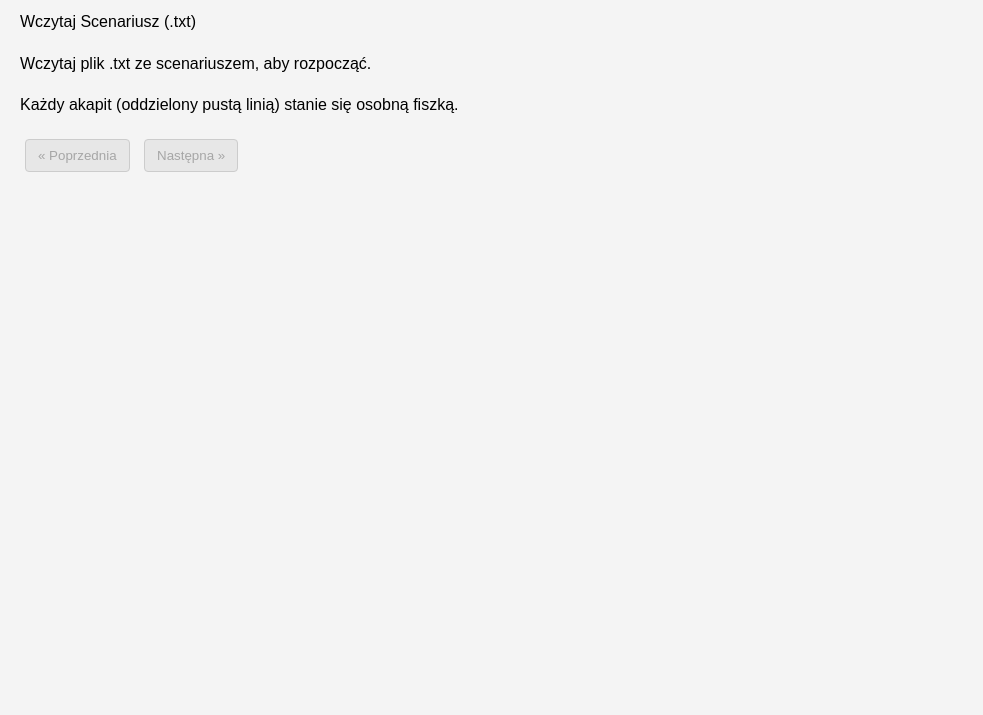
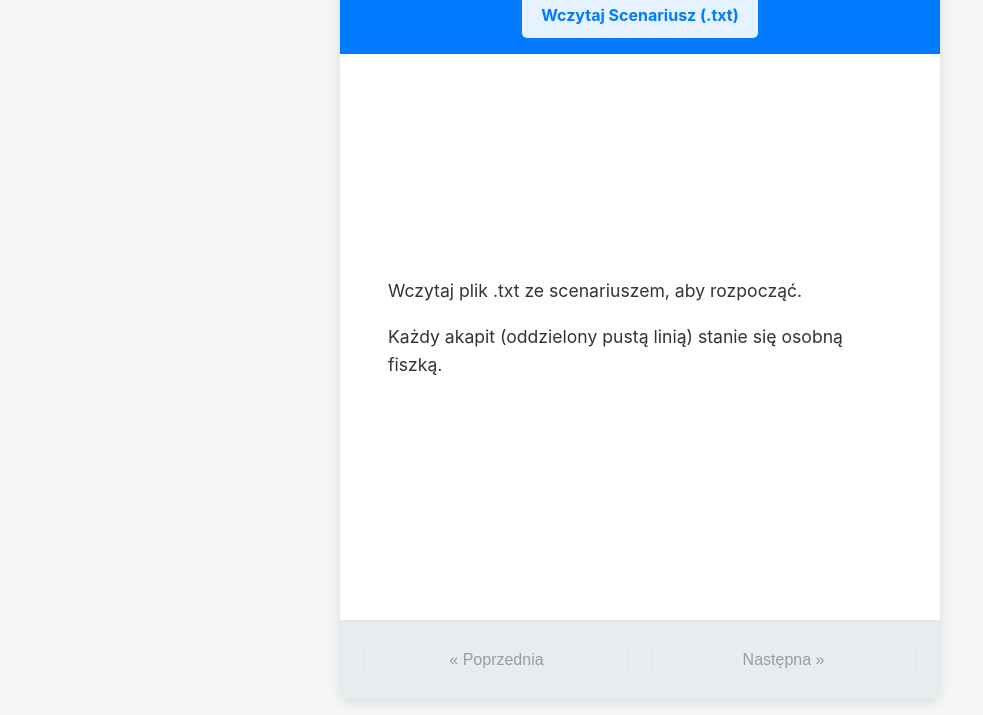
Before and after one commit to SaneFungus/Aktor-App, a plain HTML site: page index.html in a window 1280 px wide. Shown: the part 85-800 px from the top of the page, without its empty margins (0-983 px from the left). Drawn offline with Linux system fonts and the light colour scheme.

Commit message:
Update style.css

```diff
--- a/style.css
+++ b/style.css
@@ -1,117 +1,163 @@
-body {
-    font-family: sans-serif;
-    line-height: 1.6;
-    margin: 20px;
-    background-color: #f4f4f4;
+:root {
+    --primary-color: #007bff;
+    --background-color: #f4f7f6;
+    --card-background: #ffffff;
+    --text-color: #333333;
+    --button-bg: #e9ecef;
+    --button-text: #495057;
+    --border-color: #dee2e6;
 }
 
-h1, h2, h3 {
-    color: #333;
+* {
+    box-sizing: border-box;
+    margin: 0;
+    padding: 0;
 }
 
-.controls {
-    background-color: #fff;
-    padding: 15px;
-    border-radius: 5px;
-    margin-bottom: 20px;
-    box-shadow: 0 2px 4px rgba(0,0,0,0.1);
+html {
+    font-size: 100%; /* 16px by default */
 }
 
-.controls > div {
-    margin-bottom: 15px;
-    padding-bottom: 15px;
-    border-bottom: 1px solid #eee;
+body {
+    font-family: -apple-system, BlinkMacSystemFont, "Segoe UI", Roboto, Helvetica, Arial, sans-serif;
+    line-height: 1.6;
+    background-color: var(--background-color);
+    color: var(--text-color);
+    display: flex;
+    justify-content: center;
+    min-height: 100vh;
+    padding: 1rem;
 }
 
-.controls > div:last-child {
-    border-bottom: none;
-    margin-bottom: 0;
-    padding-bottom: 0;
+.app-container {
+    width: 100%;
+    max-width: 600px; /* Ograniczenie szerokości na większych ekranach */
+    display: flex;
+    flex-direction: column;
+    background-color: var(--card-background);
+    box-shadow: 0 4px 12px rgba(0, 0, 0, 0.1);
+    border-radius: 8px;
+    overflow: hidden; /* Zapobiega wychodzeniu cienia poza zaokrąglenia */
 }
 
-button, input[type="file"] {
-    padding: 8px 12px;
-    margin: 5px;
-    border: 1px solid #ccc;
-    border-radius: 4px;
-    cursor: pointer;
-    background-color: #e7e7e7;
+.app-header {
+    padding: 1rem 1.5rem;
+    background-color: var(--primary-color);
+    color: white;
+    text-align: center;
 }
 
-button:hover {
-    background-color: #ddd;
+.app-header h1 {
+    font-size: 1.5rem;
+    margin-bottom: 0.5rem;
 }
 
-button:active {
-    background-color: #ccc;
+.file-loader {
+    margin-top: 0.5rem;
 }
 
-#script-container {
-    background-color: #fff;
-    padding: 20px;
+.load-button {
+    display: inline-block;
+    padding: 0.6rem 1.2rem;
+    background-color: rgba(255, 255, 255, 0.9);
+    color: var(--primary-color);
+    border: none;
     border-radius: 5px;
-    box-shadow: 0 2px 4px rgba(0,0,0,0.1);
+    cursor: pointer;
+    font-weight: bold;
+    transition: background-color 0.2s ease;
 }
 
-#script-content {
-    border: 1px solid #ccc;
-    padding: 15px;
-    min-height: 200px;
-    white-space: pre-wrap; /* Zachowuje białe znaki i łamanie linii */
-    overflow-wrap: break-word; /* Łamie długie słowa */
-    background-color: #f9f9f9;
-    border-radius: 4px;
+.load-button:hover {
+    background-color: white;
 }
 
-/* --- Style formatowania --- */
-.dialogue {
-    color: blue;
+.flashcard-area {
+    flex-grow: 1; /* Zajmuje dostępną przestrzeń pionową */
+    display: flex; /* Wyśrodkowanie kontenera fiszki */
+    align-items: center;
+    justify-content: center;
+    padding: 1.5rem;
 }
 
-.monologue {
-    color: green;
-    font-weight: bold;
+.flashcard-container {
+    background-color: var(--card-background);
+    /* Usunięty border, bo app-container ma tło i cień */
+    padding: 1.5rem;
+    width: 100%;
+    min-height: 200px; /* Minimalna wysokość karty */
+    display: flex;
+    flex-direction: column;
+    justify-content: space-between; /* Rozsuwa progress i content */
 }
 
-.stage-direction {
-    color: gray;
-    font-style: italic;
+.card-progress {
+    text-align: right;
+    font-size: 0.9rem;
+    color: #6c757d;
+    margin-bottom: 1rem;
 }
 
-.my-line {
-    background-color: #ffffcc; /* Lekko żółte tło dla moich kwestii */
-    border: 1px dashed #f0ad4e;
-    padding: 2px 0; /* Dodaje trochę oddechu */
-    display: inline; /* Zapobiega traktowaniu jako bloku */
+.card-content {
+    font-size: 1.1rem;
+    flex-grow: 1; /* Zajmuje resztę miejsca */
+    overflow-y: auto; /* Scroll jeśli treść jest dłuższa */
 }
 
-/* --- Style trybu nauki --- */
-.learning-mode .my-line span.original-text {
-    display: none; /* Ukrywa oryginalny tekst w trybie nauki */
+.card-content p {
+    margin-bottom: 1em; /* Odstęp między akapitami na fiszce */
+}
+.card-content p:last-child {
+    margin-bottom: 0;
 }
 
-.learning-mode .my-line input.line-input {
-    border: 1px solid #ccc;
-    padding: 2px;
-    margin: 0 2px;
-    font: inherit; /* Dziedziczy czcionkę */
-    width: 80px; /* Domyślna szerokość, można dostosować */
-    background-color: #fff;
+.navigation {
+    display: flex;
+    justify-content: space-between;
+    padding: 1rem 1.5rem;
+    background-color: var(--button-bg);
+    border-top: 1px solid var(--border-color);
 }
 
-.learning-mode .my-line input.line-input.correct {
-    background-color: #dff0d8; /* Zielone tło dla poprawnych */
-    border-color: #d6e9c6;
+.nav-button {
+    padding: 0.8rem 1rem;
+    font-size: 1rem;
+    background-color: var(--button-bg);
+    color: var(--button-text);
+    border: 1px solid var(--border-color);
+    border-radius: 5px;
+    cursor: pointer;
+    transition: background-color 0.2s ease, color 0.2s ease;
+    flex-basis: 48%; /* Przyciski zajmują prawie połowę szerokości */
+    text-align: center;
 }
 
-.learning-mode .my-line input.line-input.incorrect {
-    background-color: #f2dede; /* Czerwone tło dla niepoprawnych */
-    border-color: #ebccd1;
+.nav-button:hover:not(:disabled) {
+    background-color: #ced4da;
 }
 
-.emoji-picker button {
-    font-size: 1.2em;
-    padding: 2px 6px;
-    background: none;
-    border: none;
+.nav-button:disabled {
+    opacity: 0.5;
+    cursor: not-allowed;
 }
+
+/* Style dla ukrywania/pokazywania trudnych słów (dodane później) */
+.difficult-word {
+    background-color: #fff3cd; /* Delikatne żółte tło */
+    padding: 0.1em 0.2em;
+    border-radius: 3px;
+    cursor: help; /* Sugeruje interakcję */
+}
+
+.learning-mode .difficult-word.hidden {
+    background-color: var(--text-color);
+    color: transparent; /* Ukrywa tekst */
+    padding: 0.1em 0.5em; /* Nieco szersze tło */
+    cursor: pointer; /* Wskazuje na możliwość kliknięcia */
+    user-select: none; /* Zapobiega przypadkowemu zaznaczeniu */
+}
+
+.learning-mode .difficult-word.revealed {
+    background-color: #d1ecf1; /* Lekko niebieskie po odsłonięciu */
+    color: var(--text-color); /* Pokazuje tekst */
+}
```
